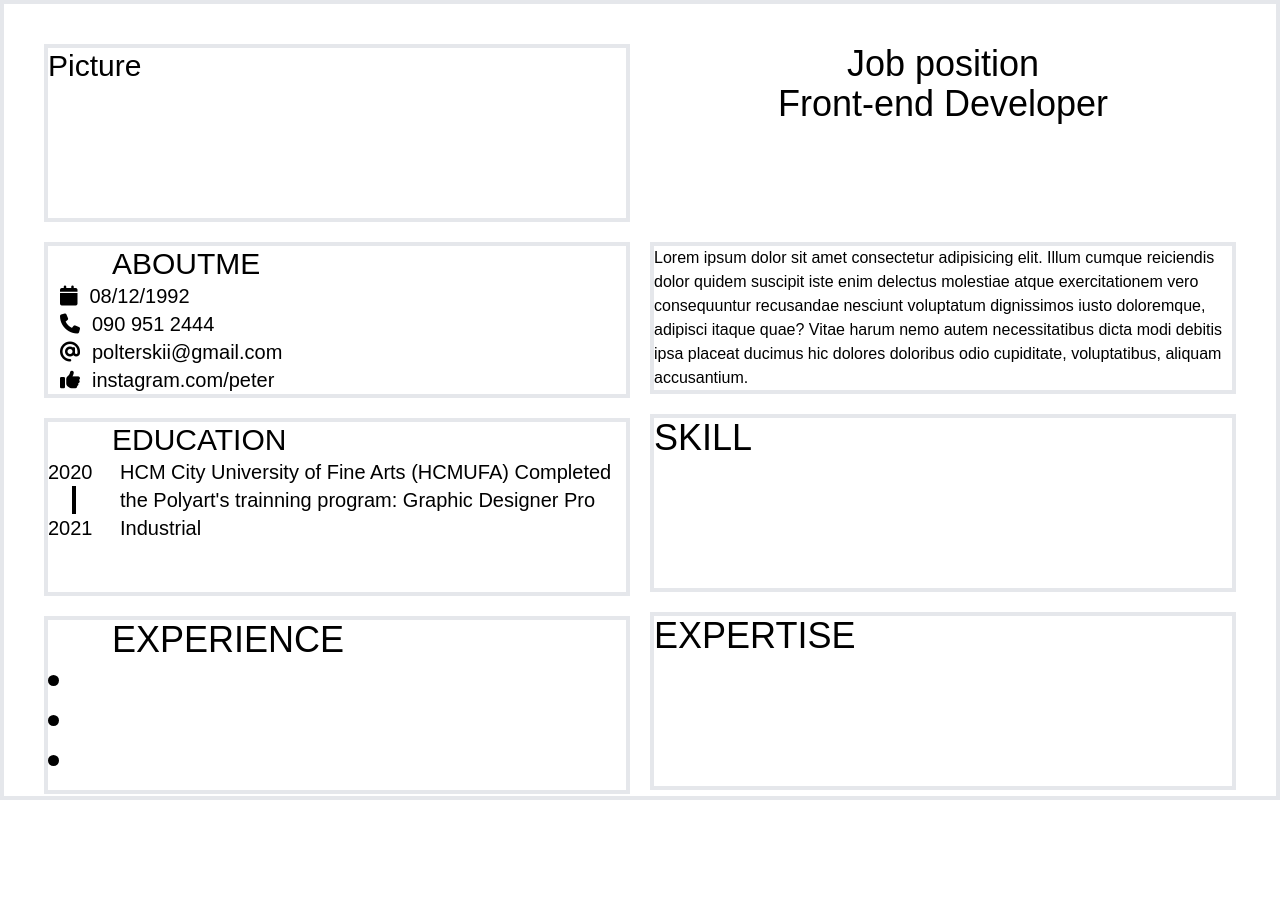
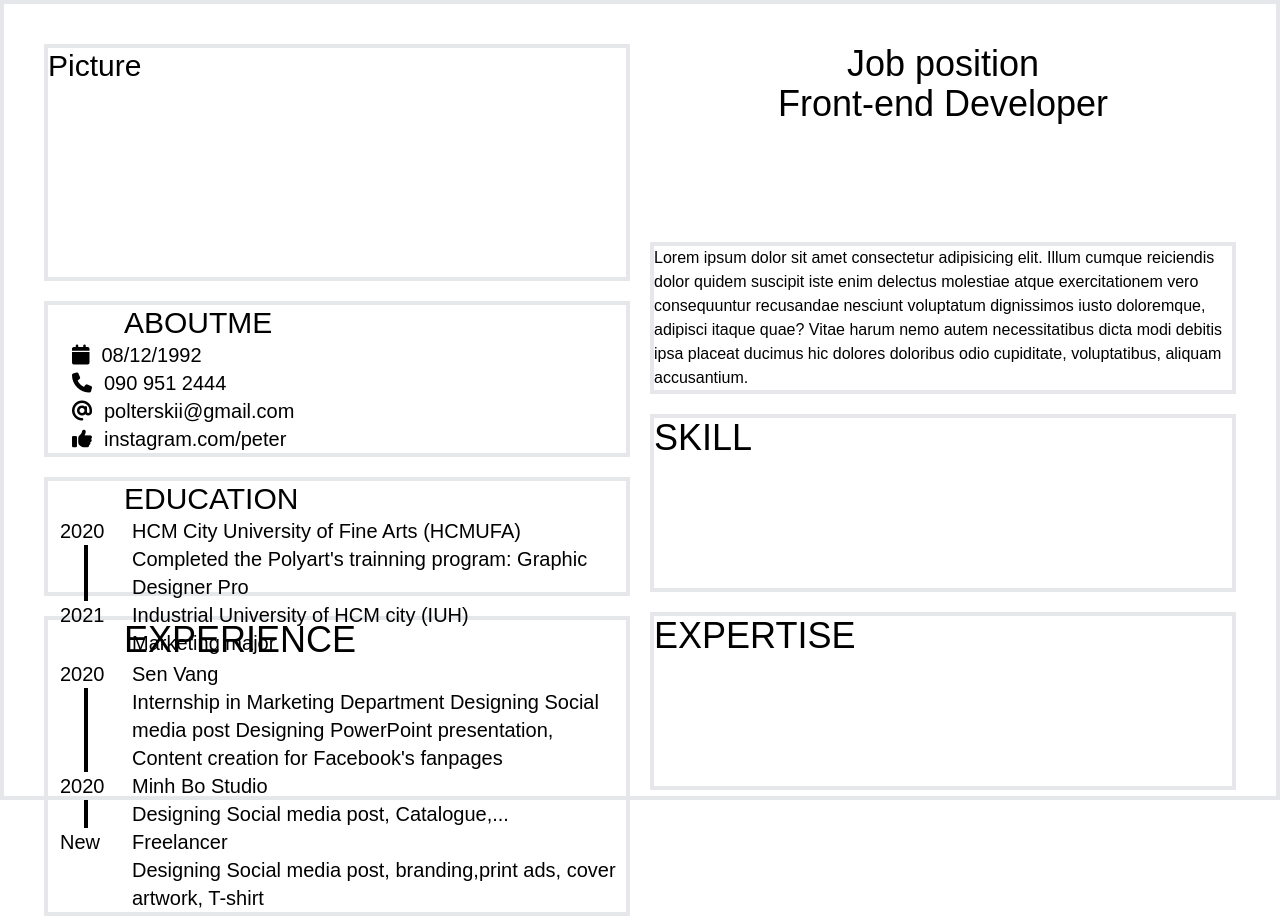
Before and after one commit to hide-alzheimer/hide-alzheimer.github.io, a React (Vite) app: page / in a window 1280 px wide. Before the commit the page ends 800 px from the top, so only its background shows below. Built offline with nearby package versions, Linux system fonts and the light colour scheme; a web font is replaced by a local one.

Commit message:
+ line, detail

```diff
--- a/src/App.tsx
+++ b/src/App.tsx
@@ -10,19 +10,28 @@ function App() {
     <>
       <div className="flex p-10 w-screen h-screen border-4 gap-5 font-Protest-Guerrilla">
         <div className="w-1/2">
-          <div className="border-4 w-4/4 h-1/4 text-3xl">Picture</div>
-          <div className="my-5 border-4 text-3xl">
+          <div className="border-4 w-4/4 h-1/3 text-3xl">Picture</div>
+          <div className="my-5 border-4 text-3xl pl-3">
             <div className="pl-16">ABOUTME</div>
             <div className="text-xl">
               <ul className="list-outside">
-                <li><i className="fa-solid fa-calendar mx-3"></i>08/12/1992</li>
-                <li><i className="fa-solid fa-phone mx-3"></i>090 951 2444</li>
-                <li><i className="fa-solid fa-at mx-3"></i>polterskii@gmail.com</li>
-                <li><i className="fa-solid fa-thumbs-up mx-3"></i>instagram.com/peter</li>
+                <li>
+                  <i className="fa-solid fa-calendar mx-3"></i>08/12/1992
+                </li>
+                <li>
+                  <i className="fa-solid fa-phone mx-3"></i>090 951 2444
+                </li>
+                <li>
+                  <i className="fa-solid fa-at mx-3"></i>polterskii@gmail.com
+                </li>
+                <li>
+                  <i className="fa-solid fa-thumbs-up mx-3"></i>
+                  instagram.com/peter
+                </li>
               </ul>
             </div>
           </div>
-          <div className="my-5 border-4 black h-1/4 text-3xl">
+          <div className="my-5 border-4 black h-1/6 text-3xl pl-3">
             <div className="pl-16">EDUCATION</div>
             <div className="text-xl flex">
               <div className="w-10 flex flex-col">
@@ -30,20 +39,58 @@ function App() {
                 <div className="grow w-1 bg-black ml-6"></div>
               </div>
               <div className="pl-8 ">
-                HCM City University of Fine Arts (HCMUFA) Completed the
-                Polyart's trainning program: Graphic Designer Pro
+                HCM City University of Fine Arts (HCMUFA) <div>
+                Completed the Polyart's trainning
+                program: Graphic Designer Pro
+                </div>
               </div>
             </div>
             <div className="text-xl flex">
               <div className="w-10">2021</div>
-              <div className="pl-8">Industrial</div>
+              <div className="pl-8">
+                Industrial University of HCM city (IUH)
+                <div>Marketing major</div>
+              </div>
             </div>
           </div>
-          <div className="my-5 border-4 black h-1/4 text-4xl">
-            <div className="pl-16">EXPERIENCE</div>
-            <li></li>
-            <li></li>
-            <li></li>
+          <div className="my-5 border-4 black h-100 text-4xl pl-3">
+            <div className="pl-16 ">EXPERIENCE</div>
+            <div className="text-xl flex">
+              <div className="w-10 flex flex-col">
+                2020
+                <div className="grow w-1 bg-black ml-6"></div>
+              </div>
+              <div className="pl-8">
+                Sen Vang
+                <div className="">
+                  Internship in Marketing Department Designing Social media post
+                  Designing PowerPoint presentation, Content creation for
+                  Facebook's fanpages
+                </div>
+              </div>
+            </div>
+            <div className="text-xl flex">
+            <div className="w-10 flex flex-col">
+                2020
+                <div className="grow w-1 bg-black ml-6"></div>
+              </div>
+              <div className="pl-8">
+                Minh Bo Studio
+                <div className="">
+                  Designing Social media post, Catalogue,...
+                </div>
+              </div>
+            </div>
+            <div className="text-xl flex">
+              <div className="w-10">New</div>
+              <div className="pl-8">
+                Freelancer
+                <div className="">
+                  Designing Social media post, branding,print ads, cover
+                  artwork, T-shirt
+                </div>
+              </div>
+            </div>
           </div>
         </div>
         <div className="w-1/2">
```
